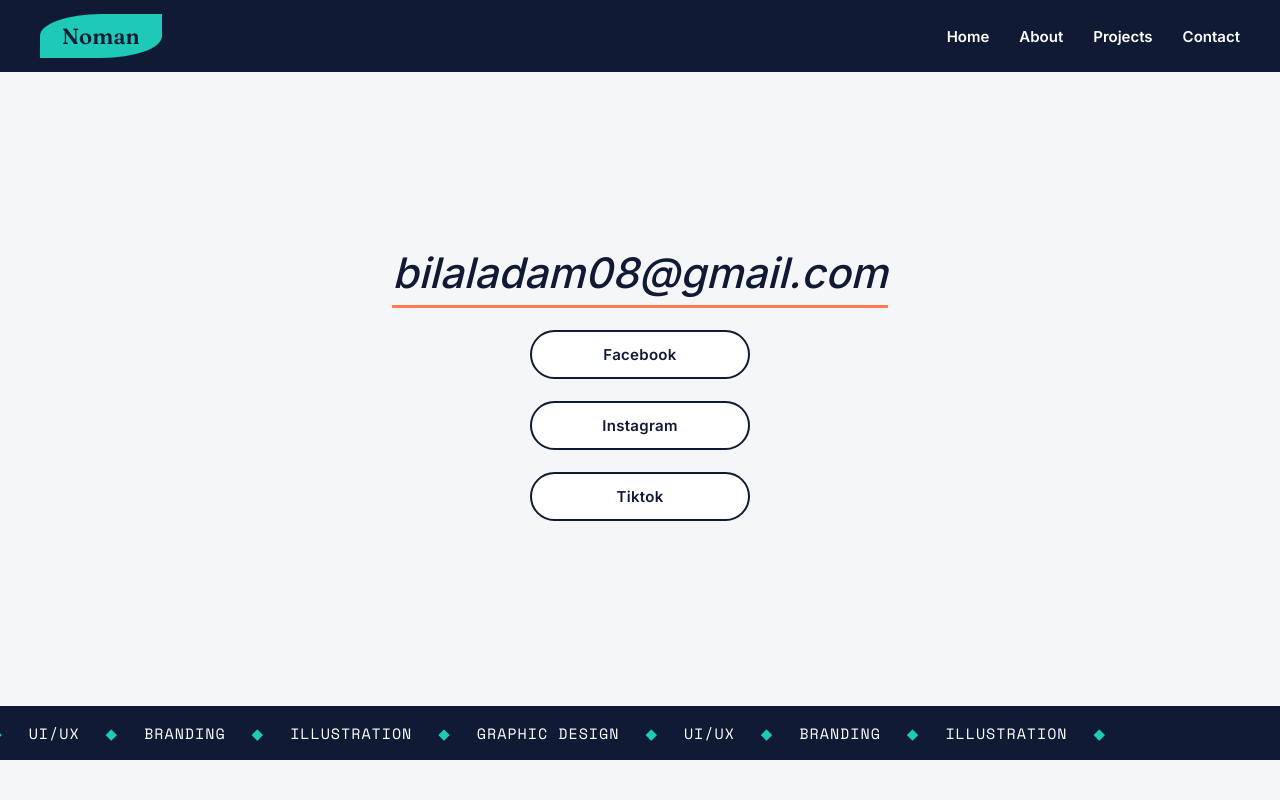
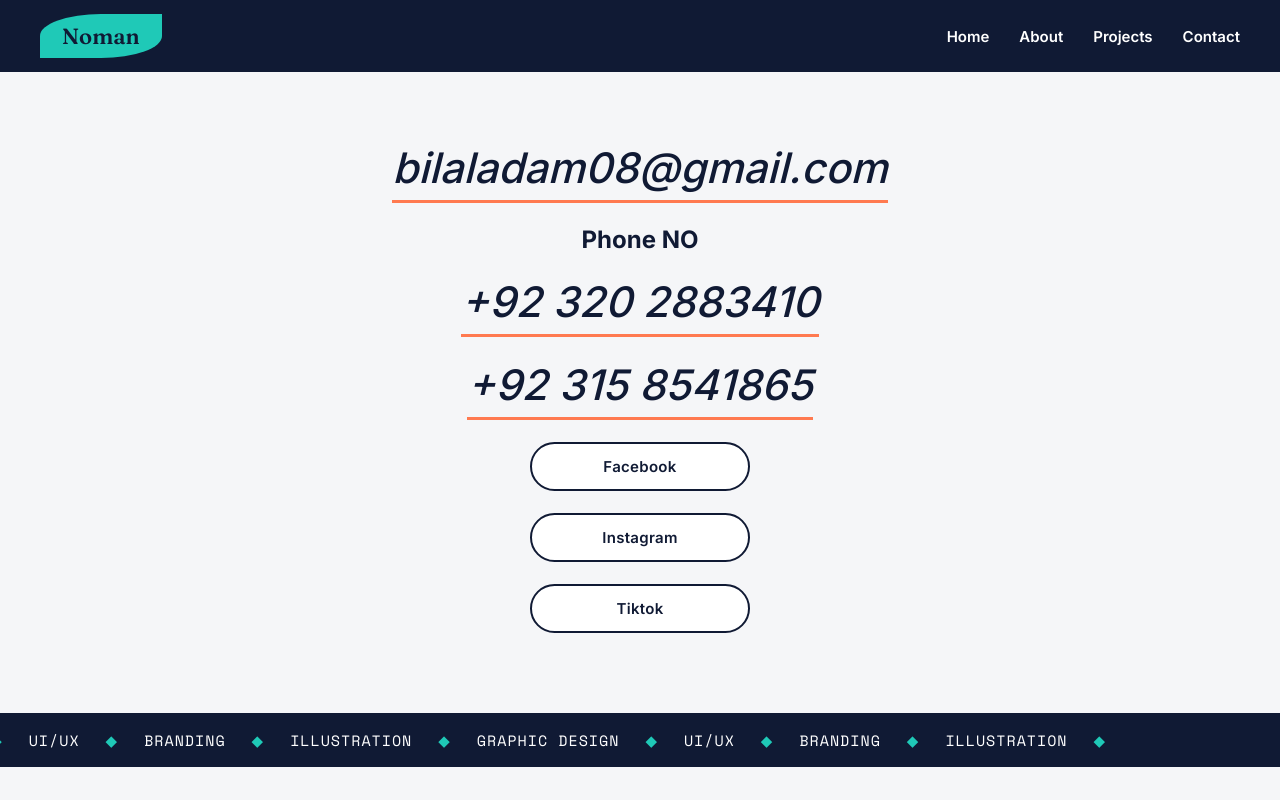
Before and after one commit to AbdulRaqeebGit/Noman_portfolio, a plain HTML site: page pages/Contact.html in a window 1280 px wide. Drawn offline with nearby package versions, Linux system fonts and the light colour scheme.

Commit message:
portfolio

```diff
--- a/pages/Contact.html
+++ b/pages/Contact.html
@@ -40,6 +40,13 @@
         <div class="email">
             <p><a href="mailto:bilaladam08@gmail.com" style="color:inherit;text-decoration:none;">bilaladam08@gmail.com</a></p>
         </div>
+        <h2>Phone NO</h2>
+        <div class="email">
+            <p><a href="mailto:+92 320 2883410" style="color:inherit;text-decoration:none;">+92 320 2883410</a></p>
+        </div>
+        <div class="email">
+            <p><a href="mailto:+92 315 8541865" style="color:inherit;text-decoration:none;">+92 315 8541865</a></p>
+        </div>
         <div class="Facebook">
             <a href="https://www.facebook.com/profile.php?id=100093433852485" target="_blank" rel="noopener">Facebook</a>
         </div>
```
